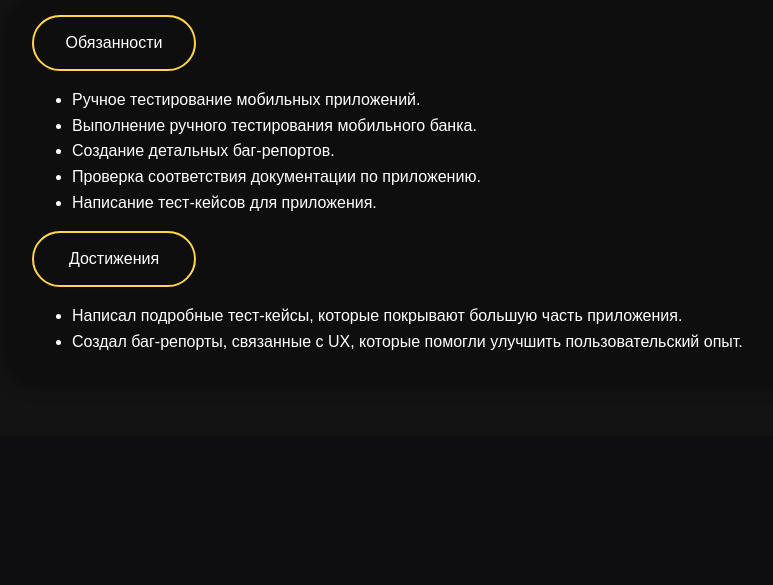
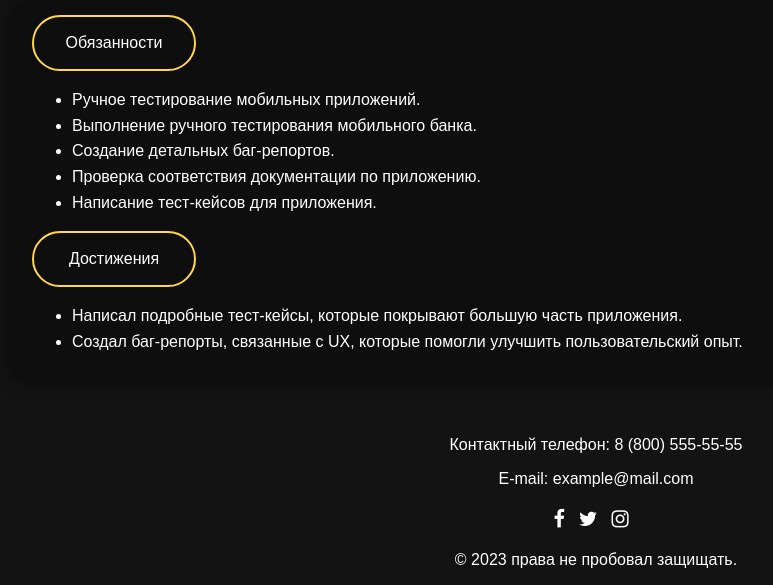
Before and after one commit to GrigoriiSchrodinger/FlaskWebsite, a Flask app: page /beautiful_page in a window 1280 px wide. Shown: the part 2999-3584 px from the top of the page, without its empty margins (44-817 px from the left). Before the commit the page ends 3349 px from the top, so only its background shows below. Run offline with Flask 3, Linux system fonts and the light colour scheme.

Commit message:
Feature: add footer

```diff
--- a/src/static/css/beautiful_page.css
+++ b/src/static/css/beautiful_page.css
@@ -352,3 +352,37 @@ progress::-webkit-progress-value {
     border: 2px solid #ffd54a;
     padding: 1px 20px;
 }
+
+footer {
+  bottom: 0;
+  width: 100%;
+  text-align: center;
+}
+
+.footer__content {
+  margin: 0 auto;
+}
+
+.social-links {
+  padding: 0;
+  margin: 20px 0;
+
+
+}
+
+.social-links li {
+  display: inline-block;
+  margin-right: 10px;
+}
+
+.social-links a {
+  color: #ffffff;
+  font-size: 20px;
+    transition: 0.3s linear;
+
+}
+
+.social-links :hover {
+    transform: scale(1.2);
+    color: #ffd54a;
+}
--- a/src/templates/beautiful_page.html
+++ b/src/templates/beautiful_page.html
@@ -247,7 +247,18 @@
         </div>
     </div>
 </div>
-
+<footer>
+  <div class="footer__content">
+    <p>Контактный телефон: 8 (800) 555-55-55</p>
+    <p>E-mail: example@mail.com</p>
+    <ul class="social-links">
+      <li><a href="#"><i class="fa fa-facebook"></i></a></li>
+      <li><a href="#"><i class="fa fa-twitter"></i></a></li>
+      <li><a href="#"><i class="fa fa-instagram"></i></a></li>
+    </ul>
+    <p>© 2023 права не пробовал защищать.</p>
+  </div>
+</footer>
 </body>
 <script>
     window.addEventListener('scroll', function() {
```
